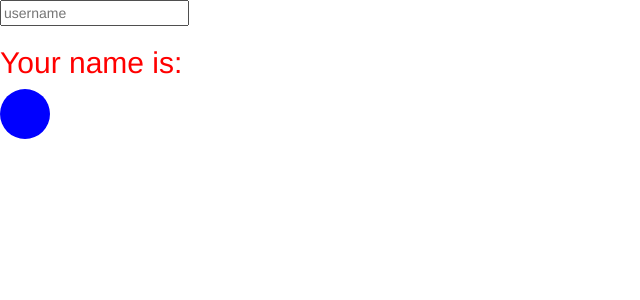
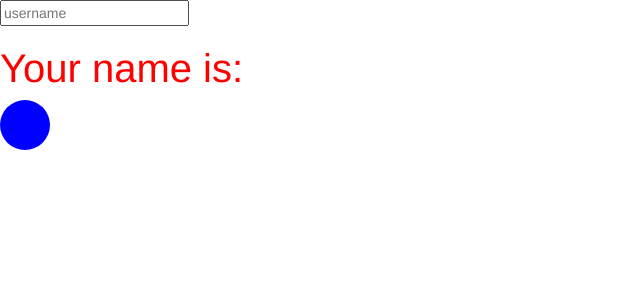
Before and after one commit to an244/Angular4-study, an Angular app: page / in a window 1280 px wide. Shown: the top 300 px of the page, without its empty margins (0-640 px from the left). Built offline with nearby package versions, Linux system fonts and the light colour scheme.

Commit message:
ngStyle va ngClass

```diff
--- a/src/app/user-form/user-form.component.html
+++ b/src/app/user-form/user-form.component.html
@@ -19,5 +19,9 @@ txtUsername co ra nhieu thuoc tinh va value la 1 trog so do. -->
 Neu muon hien thanh thuoc tinh thi them '' nhu sau  -->
 <!-- <h2 [style.color]="'red'">Your name is: {{name}}</h2> -->
 <!-- khi chuoi name la chan thi se mau do, neu la le thi se mau den: -->
-<h2 [style.color]="name.length % 2===0 ? 'red' : 'black'">Your name is: {{name}}</h2>
-<div [class]="name.length % 2===0 ? 'circle' : 'square'"></div>
+<!-- <h2 [style.color]="name.length % 2===0 ? 'red' : 'black'">Your name is: {{name}}</h2>
+<div [class]="name.length % 2===0 ? 'circle' : 'square'"></div> -->
+
+<!-- Su dung ngStyle, ngClass khi co nhieu styles/class trong 1 the tag -->
+<h2 [ngStyle]="name.length % 2===0 ? evenStyle : oddStyle">Your name is: {{name}}</h2>
+<div [ngClass]="name.length % 2===0 ? 'circle' : 'square'"></div>
--- a/src/app/user-form/user-form.component.ts
+++ b/src/app/user-form/user-form.component.ts
@@ -8,6 +8,8 @@ import { Component, OnInit } from '@angular/core';
 export class UserFormComponent implements OnInit {
 
   name = '';
+  evenStyle = {color: 'red', fontSize: '40px'};
+  oddStyle = {color: 'black', fontSize: '30px'};
 
   constructor() { }
 
```
